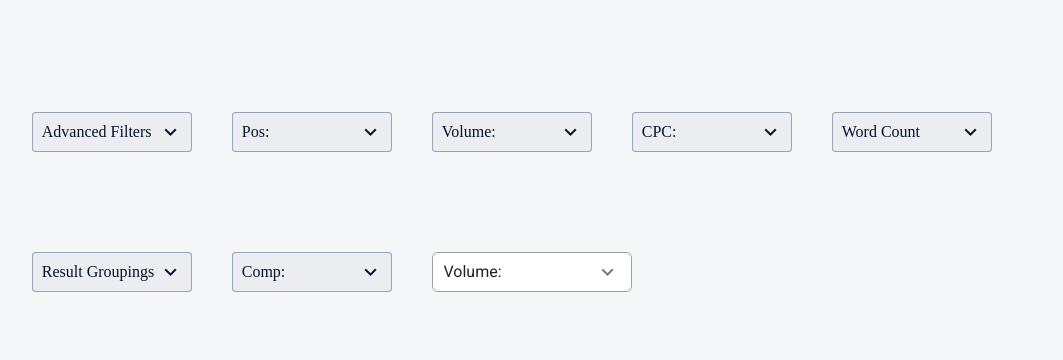
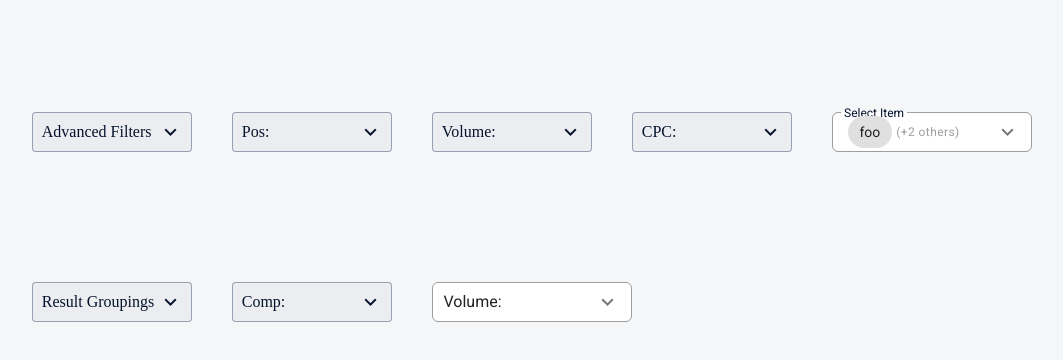
Before and after one commit to MrNedNick/vue-cpanel-filters, a Vue app: page / in a window 1280 px wide. Shown: the top 360 px of the page, without its empty margins (68-1131 px from the left). Built offline with nearby package versions, Linux system fonts and the light colour scheme.

Commit message:
Start editing word count filter

```diff
--- a/src/components/Filters/WordCountFilter.vue
+++ b/src/components/Filters/WordCountFilter.vue
@@ -1,27 +1,47 @@
 <template>
   <div class="menu-container">
-    <v-menu
+    <!-- <v-menu
       :close-on-content-click="false"
       class="menu"
       ref="menu"
       offset-y
-    >
-      <template v-slot:activator="{ on, attrs }">
+    > -->
+      <!-- <template v-slot:activator="{ on, attrs }">
         <v-btn v-bind="attrs" v-on="on" class="main-btn">
           Word Count
           <v-icon>mdi-chevron-down</v-icon>
         </v-btn>
       </template>
       <v-list class="menu">
-        <v-list-item>
-          <div class="checkbox-container">
+        <v-list-item> -->
+          <!-- <div class="checkbox-container">
             <v-checkbox class="pt-3 radio" label="1" />
             <v-checkbox class="checkbox radio" label="2" />
             <v-checkbox class="checkbox radio" label="3" />
             <v-checkbox class="checkbox radio" label="4-10" />
             <v-checkbox class="checkbox radio" label="Custom" />
-          </div>
-          <!-- <v-select v-model="value" :items="items" label="Select Item" multiple>
+          </div> -->
+          <v-select
+            v-model="value"
+            :items="items"
+            label="Select Item"
+            multiple
+                  class="select"
+
+      clearable
+      offset-y
+      outlined
+      append-icon="mdi-chevron-down"
+      color="#033"
+      background-color="white"
+      deletable-chips
+      :menu-props="{
+        top: false,
+        offsetY: true,
+        maxHeight: 700,
+        maxWidth: 200,
+      }"
+          >
             <template v-slot:selection="{ item, index }">
               <v-chip v-if="index === 0">
                 <span>{{ item }}</span>
@@ -30,8 +50,13 @@
                 (+{{ value.length - 1 }} others)
               </span>
             </template>
-          </v-select> -->
-        </v-list-item>
+            <template v-slot:append-item>
+              <custom-section></custom-section>
+              <apply-btn></apply-btn>
+            </template>
+          </v-select>
+
+        <!-- </v-list-item>
         <v-divider />
         <div class="custom-section ml-2 mr-2">
           <v-container>
@@ -61,14 +86,17 @@
         <div class="section-label">*Max. value is unlimited</div>
         <div class="bottom">
           <v-btn class="apply-btn" :disabled="disabled"> Apply </v-btn>
-        </div>
-      </v-list>
-    </v-menu>
+        </div> -->
+      <!-- </v-list>
+    </v-menu> -->
   </div>
 </template>
 
 <script>
+import ApplyBtn from '../Shared/ApplyBtn.vue';
+import CustomSection from '../Shared/CustomSection.vue';
 export default {
+  components: { ApplyBtn, CustomSection },
   data: () => ({
     items: ["foo", "bar", "fizz", "buzz", "fizzbuzz", "foobar"],
     value: ["foo", "bar", "fizz"],
```
